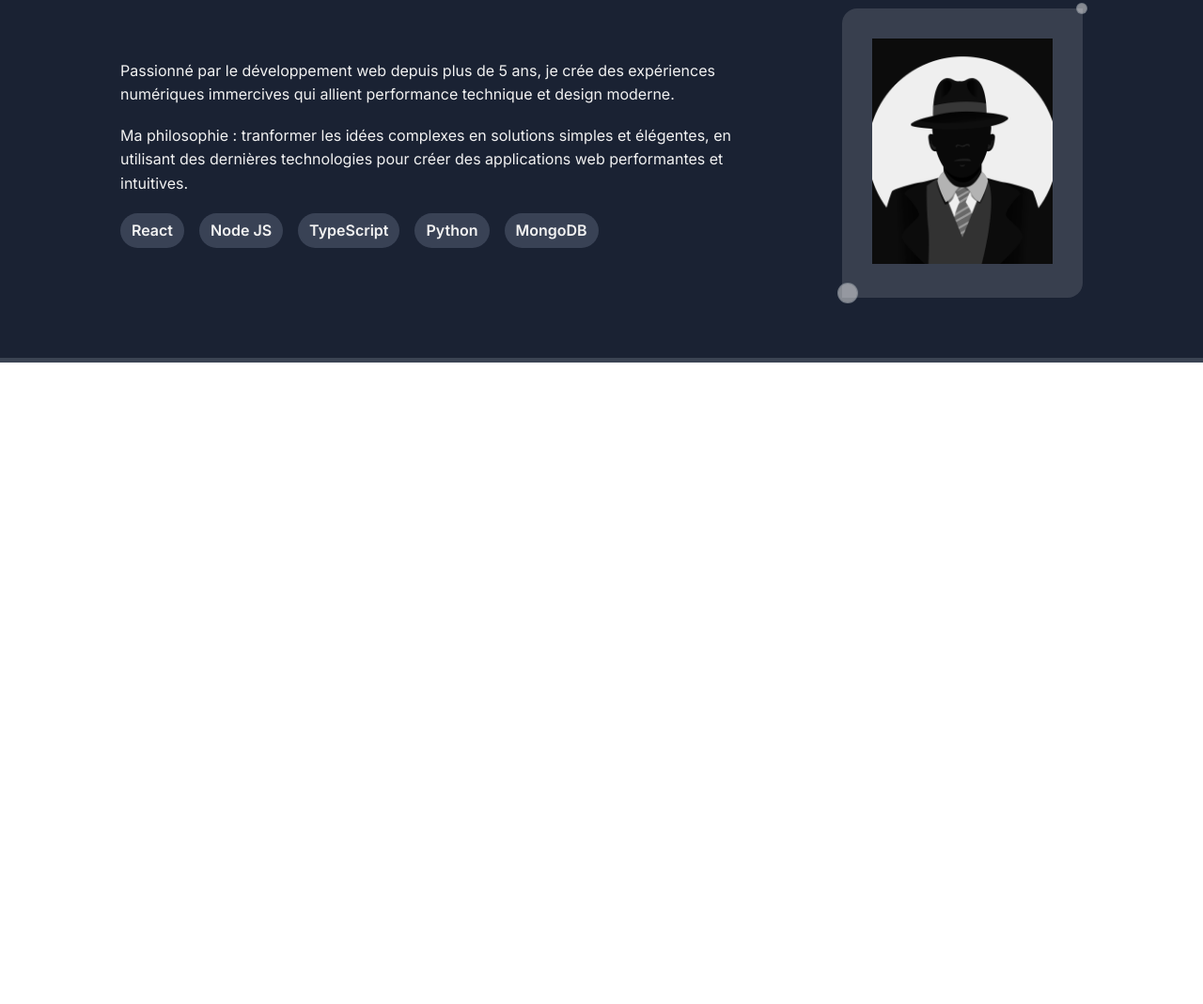
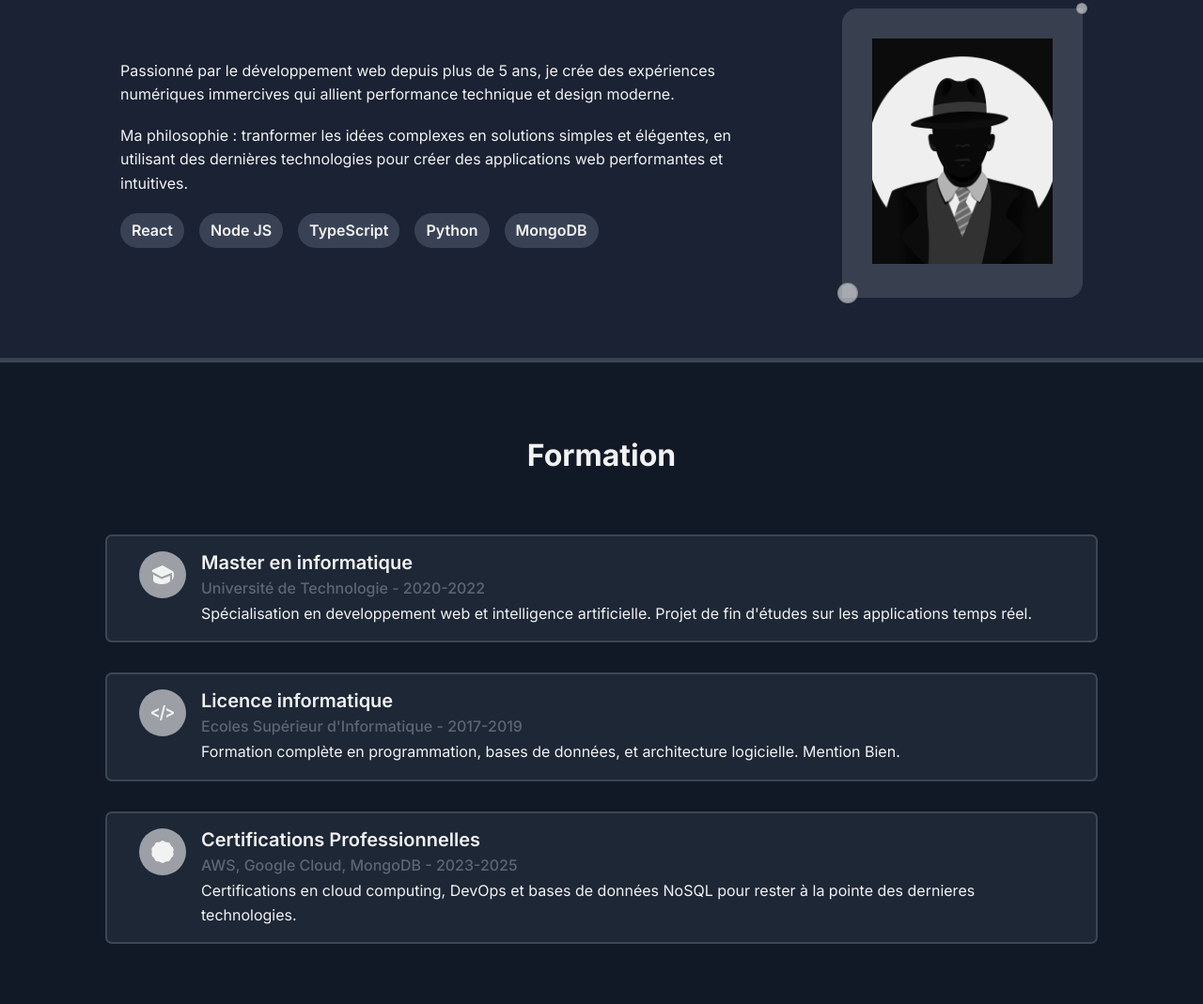
Before and after one commit to Lendl63/Portfolio, a plain HTML site: page index.html in a window 1280 px wide. Shown: the part 930-1999 px from the top of the page at 94% size. Before the commit the page ends 1316 px from the top, so only its background shows below. Drawn offline with Linux system fonts and the light colour scheme; animation ran at ten frames a second.

Commit message:
feat: ajout de la section formation (structure et design)

```diff
--- a/index.html
+++ b/index.html
@@ -77,5 +77,47 @@
         </div>
     </section>
 
+    <!--===== FORMATION SECTION =====-->
+    <section class="formation dark" id="formation">
+        <h2 class="section-title">Formation</h2>
+        <div class="formation-contain">
+            <div class="formation-card">
+                <div class="formation-icon">
+                    <svg xmlns="http://www.w3.org/2000/svg" viewBox="0 0 24 24">
+                        <path fill-rule="evenodd" fill="currentColor" d="M20 12.875v5.068c0 2.754-5.789 4.057-9 4.057-3.052 0-9-1.392-9-4.057v-6.294l9 4.863 9-3.637zm-8.083-10.875l-12.917 5.75 12 6.5 11-4.417v7.167h2v-8.25l-12.083-6.75zm13.083 20h-4c.578-1 1-2.5 1-4h2c0 1.516.391 2.859 1 4z"/>
+                    </svg>
+                </div>
+                <div class="formation-details">
+                    <h3 class="section-title-second">Master en informatique</h3>
+                    <p class="section-text-second">Université de Technologie - 2020-2022</p>
+                    <p class="section-text">Spécialisation en developpement web et intelligence artificielle. Projet de fin d'études sur les applications temps réel.</p>
+                </div>
+            </div>
+            <div class="formation-card">
+                <div class="formation-icon">
+                    <svg xmlns="http://www.w3.org/2000/svg" viewBox="0 0 24 24">
+                        <path fill-rule="evenodd" fill="currentColor" d="M24 10.935v2.131l-8 3.947v-2.23l5.64-2.783-5.64-2.79v-2.223l8 3.948zm-16 3.848l-5.64-2.783 5.64-2.79v-2.223l-8 3.948v2.131l8 3.947v-2.23zm7.047-10.783h-2.078l-4.011 16h2.073l4.016-16z"/>
+                    </svg>
+                </div>
+                <div class="formation-details">
+                    <h3 class="section-title-second">Licence informatique</h3>
+                    <p class="section-text-second">Ecoles Supérieur d'Informatique - 2017-2019</p>
+                    <p class="section-text">Formation complète en programmation, bases de données, et architecture logicielle. Mention Bien.</p>
+                </div>
+            </div>
+            <div class="formation-card">
+                <div class="formation-icon">
+                    <svg xmlns="http://www.w3.org/2000/svg" xmlns:serif="http://www.serif.com/" clip-rule="evenodd">
+                        <path fill-rule="evenodd" fill="currentColor" d="M10.499.471c.893-.628 2.108-.628 3.002 0 2.142 1.506 1.682 1.362 4.335 1.354 1.108-.004 2.091.682 2.429 1.696.813 2.427.527 2.052 2.679 3.544.899.623 1.275 1.733.928 2.744-.826 2.417-.83 1.953 0 4.381.347 1.011-.029 2.121-.928 2.744-2.151 1.492-1.866 1.117-2.679 3.544-.338 1.014-1.321 1.7-2.429 1.697-2.654-.009-2.193-.153-4.335 1.353-.894.629-2.109.629-3.002 0-2.143-1.505-1.682-1.363-4.335-1.353-1.108.003-2.091-.683-2.429-1.697-.812-2.43-.533-2.054-2.68-3.544-.898-.623-1.274-1.733-.927-2.744.827-2.418.83-1.953 0-4.381-.347-1.011.029-2.121.927-2.744 2.146-1.489 1.867-1.112 2.68-3.544.338-1.014 1.321-1.7 2.429-1.696 2.646.008 2.18.161 4.335-1.354"/>
+                    </svg>
+                </div>
+                <div class="formation-details">
+                    <h3 class="section-title-second">Certifications Professionnelles</h3>
+                    <p class="section-text-second">AWS, Google Cloud, MongoDB - 2023-2025</p>
+                    <p class="section-text">Certifications en cloud computing, DevOps et bases de données NoSQL pour rester à la pointe des dernieres technologies.</p>
+                </div>
+            </div>
+        </div>
+    </section>
 </body>
 </html>
--- a/src/css/root.css
+++ b/src/css/root.css
@@ -26,9 +26,10 @@
     --bg-soft-second: rgba(68, 77, 97, 0.76);
     --bg-hero: rgb(18, 42, 89);
     --bg-btn : rgba(255, 255, 255, 0.051);
+    --bg-icon: rgba(242, 242, 242, 0.596);
 
     /* Surfaces */
-    --card: rgb(37, 49, 64);
+    --card-dark: rgba(37, 49, 64, 0.63);
 
     /* Texte */
     --text-main: rgb(242, 242, 242);
--- a/src/css/style.css
+++ b/src/css/style.css
@@ -20,17 +20,37 @@ body {
     color: var(--text-main);
 }
 
+.section-title-second {
+    font-family: var(--font-main);
+    font-size: var(--fs-h3);
+    font-weight: var(--fw-semibold);
+    line-height: var(--lh-title);
+    color: var(--text-main);
+}
+
 .section-text {
     font-family: var(--font-main);
     font-size: var(--fs-body);
+    font-weight: var(--fw-regular);
     line-height: var(--lh-body);
     color: var(--text-main);
+}
+
+.section-text-second {
+    font-family: var(--font-main);
+    font-size: var(--fs-body);
+    font-weight: var(--fw-medium);
+    color: var(--text-muted);
 }
 
 .soft {
     background: var(--bg-soft);
     border-top: 5px solid var(--border-soft);
     border-bottom: 5px solid var(--border-soft);
+}
+
+.dark {
+    background: var(--bg-dark);
 }
 
 /* ===== HERO SECTION ===== */
@@ -163,7 +183,7 @@ body {
     position: absolute;
     border-radius: 50%;
     border: 1px solid var(--border-soft);
-    background: rgba(242, 242, 242, 0.5);
+    background: rgba(242, 242, 242, 0.596);
 }
 
 .dot-top {
@@ -179,3 +199,64 @@ body {
     bottom: -6px;
     left: -5px;
 }
+
+/* ===== FORMATION SECTION ===== */
+.formation {
+    display: flex;
+    flex-direction: column;
+    align-items: center;
+    justify-content: center;
+}
+
+.formation-contain {
+    display: grid;
+    grid-template-columns: repeat(1, 1fr);
+    width: 90%;
+    padding: 4rem 3rem;
+
+    gap: 2rem;
+}
+
+.formation-card {
+    display: flex;
+    align-items: flex-start;
+    justify-content: center;
+
+    border: 2px solid var(--border-soft);
+    border-radius: 7px;
+    background: var(--card-dark);
+    padding: 1rem;
+}
+
+.formation-icon {
+    width: 50px;
+    height: 50px;
+    padding: 5px;
+
+    display: flex;
+    align-items: center;
+    justify-content: center;
+
+    background: rgba(242, 242, 242, 0.596);
+    color: var(--text-main);
+    border: none;
+    border-radius: 50%;
+}
+
+.formation-icon > svg {
+    width: 24px;
+    height: 24px;
+
+    border: none;
+    border-radius: 50%;
+}
+
+.formation-details {
+    display: flex;
+    flex-direction: column;
+    align-items: flex-start;
+    justify-content: center;
+    gap: 5px;
+    margin-left: 1rem;
+    width: 90%;
+}
```
